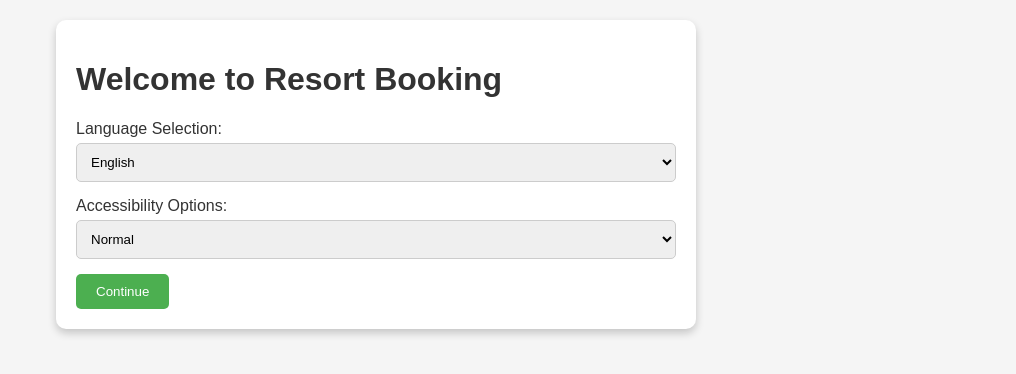
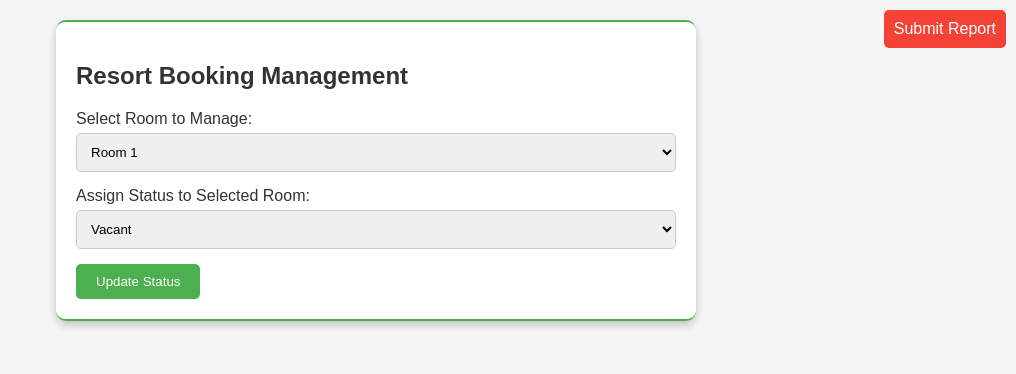
Before and after one commit to Sul-l/ResortProject354, a plain HTML site: page Index.html in a window 1280 px wide. Shown: the whole page, without its empty margins (264-1280 px from the left). Drawn offline with Linux system fonts and the light colour scheme.

Commit message:
Update Index.html

```diff
--- a/Index.html
+++ b/Index.html
@@ -2,7 +2,7 @@
 <html lang="en">
 <head>
     <meta charset="UTF-8">
-    <title>Resort Booking System</title>
+    <title>Resort Booking Management</title>
     <style>
         body {
             font-family: Arial, sans-serif;
@@ -18,6 +18,8 @@
             background-color: white;
             box-shadow: 0 4px 8px 0 rgba(0, 0, 0, 0.2);
             border-radius: 10px;
+            border-top: 2px solid #4CAF50;
+            border-bottom: 2px solid #4CAF50;
         }
         .button {
             background-color: #4CAF50;
@@ -32,11 +34,6 @@
         .button:hover {
             background-color: #45a049;
         }
-        .icon {
-            font-size: 30px;
-            margin: 10px;
-            cursor: pointer;
-        }
         .form-group {
             margin-bottom: 15px;
         }
@@ -50,47 +47,26 @@
             border-radius: 5px;
             width: 100%;
         }
-        .calendar {
-            display: inline-block;
+        .report-link {
+            position: fixed; /* Fixed in the top-right corner of the screen */
+            top: 10px;
+            right: 10px;
+            background-color: #f44336; /* Red for attention */
+            color: white;
+            padding: 10px;
+            border-radius: 5px;
+            text-decoration: none; /* No underline */
+            cursor: pointer;
         }
     </style>
 </head>
 <body>
 
-<!-- Welcome Screen -->
-<div class="container" id="welcome-screen">
-    <h1>Welcome to Resort Booking</h1>
+<!-- Resort Booking Management Page -->
+<div class="container" id="management-page">
+    <h2>Resort Booking Management</h2>
     <div class="form-group">
-        <label for="language">Language Selection:</label>
-        <select id="language">
-            <option value="english">English</option>
-            <option value="arabic">Arabic</option>
-        </select>
-    </div>
-    <div class="form-group">
-        <label for="accessibility">Accessibility Options:</label>
-        <select id="accessibility">
-            <option value="normal">Normal</option>
-            <option value="large-text">Large Text</option>
-            <option value="text-to-speech">Text-to-Speech</option>
-        </select>
-    </div>
-    <button class="button" onclick="showPage('date-selection')">Continue</button>
-</div>
-
-<!-- Date Selection Page -->
-<div class="container" id="date-selection" style="display: none;">
-    <h2>Select Dates and Room</h2>
-    <div class="form-group">
-        <label for="check-in">Check-in Date:</label>
-        <input type="date" id="check-in" class="calendar">
-    </div>
-    <div class="form-group">
-        <label for="check-out">Check-out Date:</label>
-        <input type="date" id="check-out" class="calendar">
-    </div>
-    <div class="form-group">
-        <label for="room">Select Room:</label>
+        <label for="room">Select Room to Manage:</label>
         <select id="room">
             <option value="1">Room 1</option>
             <option value="2">Room 2</option>
@@ -100,38 +76,43 @@
         </select>
     </div>
     <div class="form-group">
-        <label for="room-size">Select Room Size:</label>
-        <div>
-            <span class="icon" onclick="alert('Small room selected')">🛏️</span>
-            <span class="icon" onclick="alert('Medium room selected')">🛏️🛏️</span>
-            <span class="icon" onclick="alert('Large room selected')">🛏️🛏️🛏️</span>
-        </div>
+        <label for="status">Assign Status to Selected Room:</label>
+        <select id="status">
+            <option value="vacant">Vacant</option>
+            <option value="occupied">Occupied</option>
+            <option value="maintenance">Maintenance</option>
+        </select>
     </div>
-    <button class="button" onclick="showPage('payment-method')">Continue</button>
+    <button class="button" onclick="alert('Status updated')">Update Status</button>
+
+    <!-- Link to the Submit Report Page -->
+    <a class="report-link" href="#report-page">Submit Report</a>
 </div>
 
-<!-- Payment Method Page -->
-<div class="container" id="payment-method" style="display: none;">
-    <h2>Select Payment Method</h2>
+<!-- Submit Report Page -->
+<div class="container" id="report-page" style="display: none;">
+    <h2>Submit Report</h2>
     <div class="form-group">
-        <label for="payment">Payment Method:</label>
-        <select id="payment">
-            <option value="credit-card">Credit Card</option>
-            <option value="debit-card">Debit Card</option>
-            <option value="paypal">PayPal</option>
-        </select>
+        <label for="report-upload">Upload Report:</label>
+        <input type="file" id="report-upload" accept=".pdf,.doc,.docx,.xlsx,.csv">
     </div>
-    <button class="button" onclick="alert('Proceed to payment processing')">Continue</button>
+    <button class="button" onclick="alert('Report submitted')">Submit Report</button>
+    <button class="button" onclick="showPage('management-page')">Back to Management</button>
 </div>
 
 <script>
 function showPage(pageId) {
     var pages = document.querySelectorAll('.container');
     pages.forEach(function(page) {
-        page.style.display = 'none';
+        page.style.display = 'none'; // Hide all containers
     });
-    document.getElementById(pageId).style.display = 'block';
+    document.getElementById(pageId).style.display = 'block'; // Show only the selected container
 }
+
+document.querySelector('.report-link').addEventListener('click', function(event) {
+    event.preventDefault(); // Prevent default link behavior
+    showPage('report-page'); // Show the report page
+});
 </script>
 
 </body>
```
